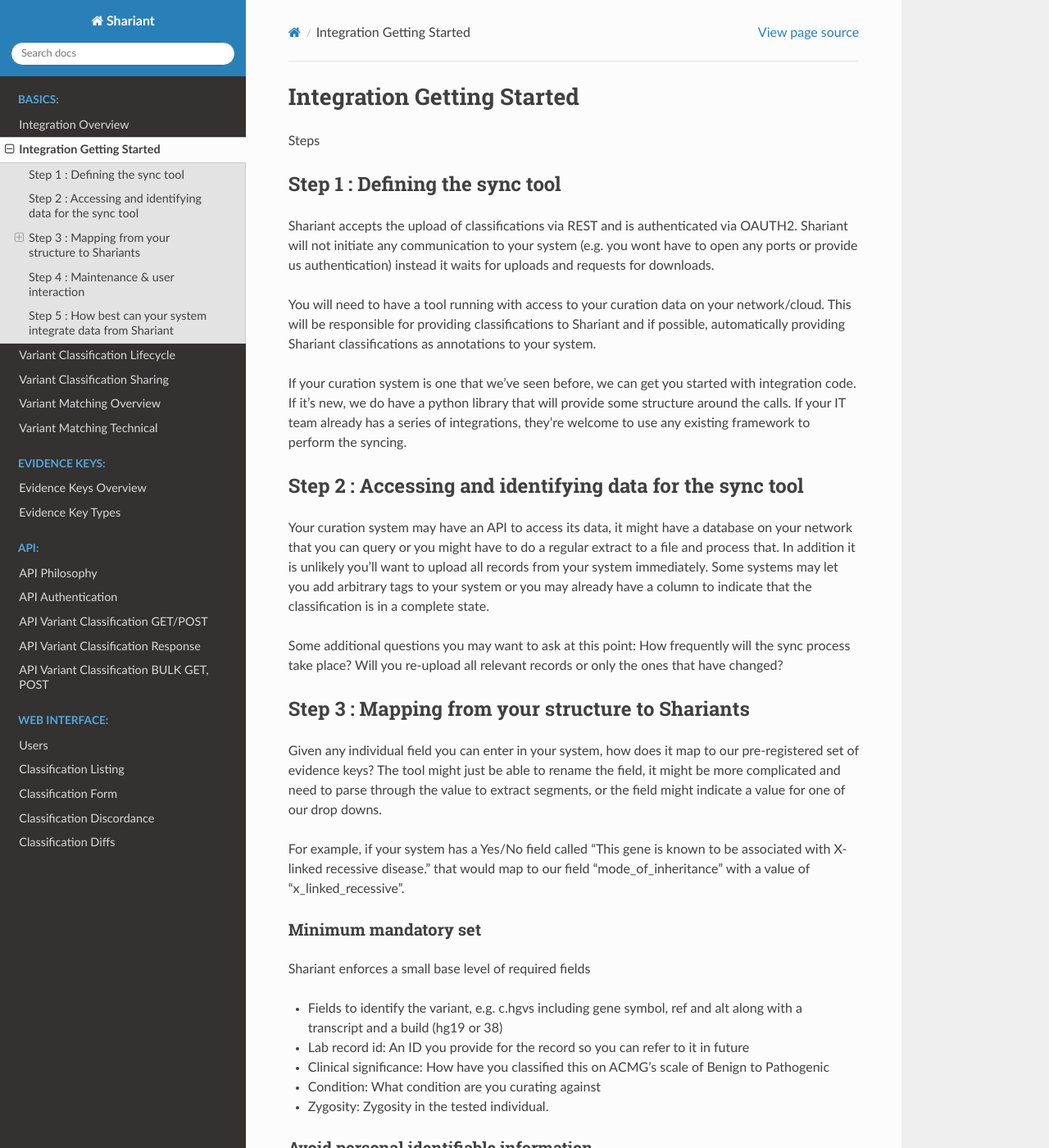
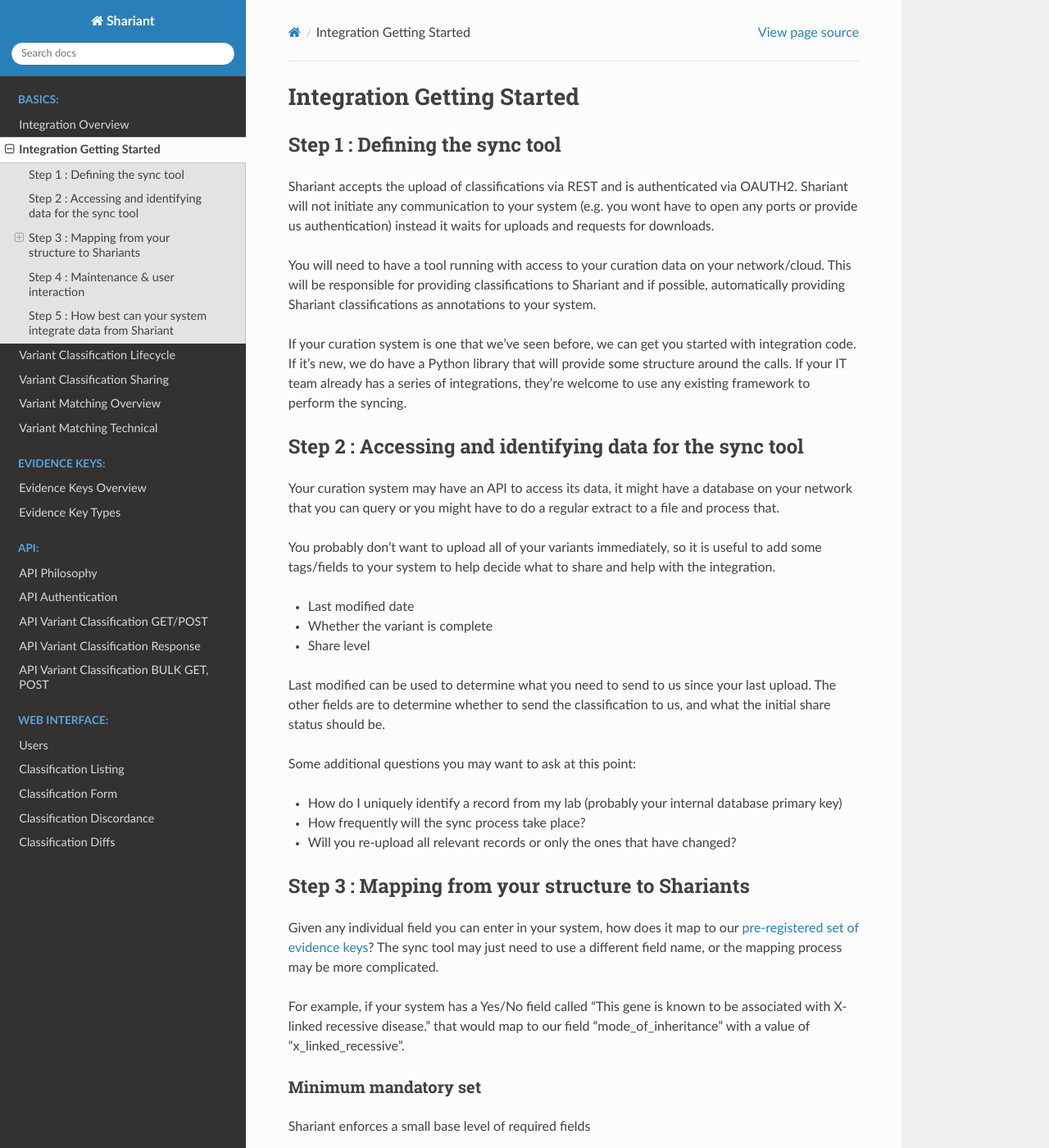
Before and after one commit to SACGF/shariant_docs, a Sphinx documentation site: the page built from docs/integration/basics/getting_started.md, in a window 1280 px wide and 1400 px high. Shown: the whole window at 82% size. Built offline with Sphinx 7.4.7 and the Read the Docs theme 2.0.0, drawn with Linux system fonts in a browser that asks for light colours; some of the changed text lies outside the part shown.

Commit message:
Dave's first edit pass

```diff
--- a/docs/integration/basics/getting_started.md
+++ b/docs/integration/basics/getting_started.md
@@ -1,6 +1,4 @@
 # Integration Getting Started
-
-Steps
 
 ## Step 1 : Defining the sync tool
 
@@ -10,23 +8,32 @@
 You will need to have a tool running with access to your curation data on your network/cloud. This will be responsible for providing classifications to Shariant and if possible, automatically providing Shariant classifications as annotations to your system.
 
 If your curation system is one that we've seen before, we can get you started with integration code.
-If it's new, we do have a python library that will provide some structure around the calls.
+If it's new, we do have a Python library that will provide some structure around the calls.
 If your IT team already has a series of integrations, they're welcome to use any existing framework to perform the syncing.
 
 ## Step 2 : Accessing and identifying data for the sync tool
 
 Your curation system may have an API to access its data, it might have a database on your network that you can query or you might have to do a regular extract to a file and process that.
-In addition it is unlikely you'll want to upload all records from your system immediately. Some systems may let you add arbitrary tags to your system or you may already have a column to indicate that the classification is in a complete state.
+
+You probably don't want to upload all of your variants immediately, so it is useful to add some tags/fields to your system to help decide what to share and help with the integration.
+
+* Last modified date
+* Whether the variant is complete
+* Share level
+
+Last modified can be used to determine what you need to send to us since your last upload. The other fields are to determine whether to send the classification to us, and what the initial share status should be.
 
 Some additional questions you may want to ask at this point:
-How frequently will the sync process take place?
-Will you re-upload all relevant records or only the ones that have changed?
+
+* How do I uniquely identify a record from my lab (probably your internal database primary key)
+* How frequently will the sync process take place?
+* Will you re-upload all relevant records or only the ones that have changed?
 
 
 ## Step 3 : Mapping from your structure to Shariants
 
-Given any individual field you can enter in your system, how does it map to our pre-registered set of evidence keys?
-The tool might just be able to rename the field, it might be more complicated and need to parse through the value to extract segments, or the field might indicate a value for one of our drop downs.
+Given any individual field you can enter in your system, how does it map to our [pre-registered set of evidence keys](https://shariant.org.au/variantclassification/evidence_keys)?
+The sync tool may just need to use a different field name, or the mapping process may be more complicated.
 
 For example, if your system has a Yes/No field called "This gene is known to be associated with X-linked recessive disease." that would map to our field "mode_of_inheritance" with a value of "x_linked_recessive".
 
@@ -41,18 +48,19 @@
 
 ### Avoid personal identifiable information
 
-You will also need to ensure you don't send us any information that could be used to identify the patient, specifically avoid names and addresses.
-You will also need to ensure users don't enter such information into summaries or other fields you are mapping from your curation system.
+Do not send us any information that could be used to identify the patient, specifically avoid names, detailed pedigrees, birth dates and addresses.
+You must also not enter such information into summaries or other fields you are mapping from your curation system.
+
+Your **lab record id** should be a number like "10125" which doesn't mean anything and can only be matched to a sample or patient if you have access to your own secured patient record system or a record of the mappings.
 
 ## Step 4 : Maintenance & user interaction
 
-It's possible that a small number of your records fail our variant mapping process, or miss out on mandatory information.
-In addition, there will be valid records that run into discordance with classifications from other labs.
+The Shariant API will return error messages for records that fail variant matching or are missing mandatory fields. Someone needs to periodically examine these logs and resolve any issues.
 
 Individual classifications can be assigned to different users, if there's something on a classification that requires attention, the linked user will be notified by email.
 Some issues can be fixed by updating your curation system and waiting for the next sync, others will require interaction with the Shariant website.
 
-Work out which users will be repsonsible for which records, though any member of your lab has access to fix any issue with any of your lab's classifications.
+Assigning resposible users may cause less coordination work for your team, though any lab member can see and edit all of your lab's classifications.
 
 ## Step 5 : How best can your system integrate data from Shariant
 
```
Also changed, not shown: docs/integration/basics/overview.md (+5 -5 lines), docs/integration/basics/sharing.md (+11 -9 lines), docs/integration/basics/variant_matching_overview.md (+0 -3 lines), 2 other files.
